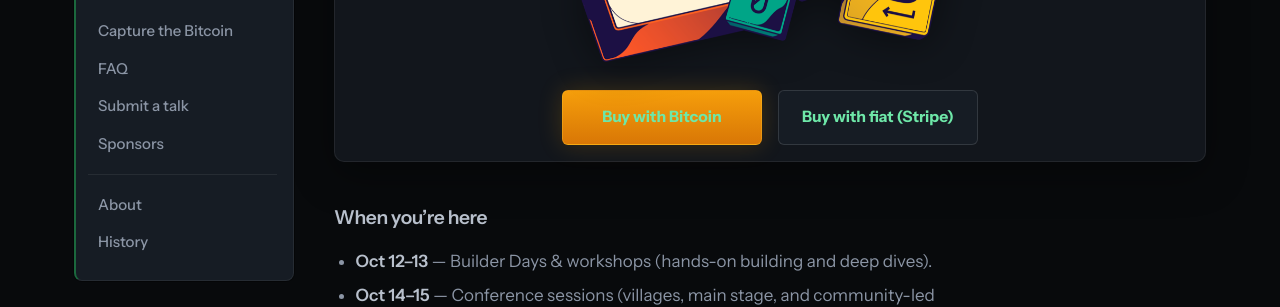
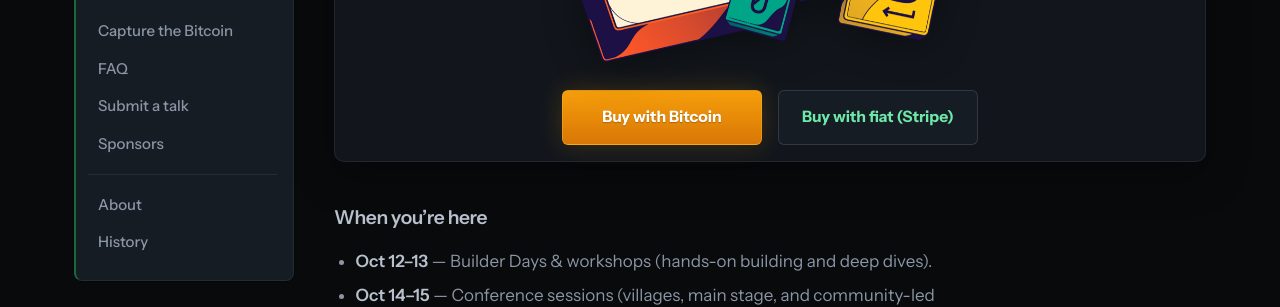
Before and after one commit to TABConf/8.tabconf.com, a Jekyll site: the page built from index.md, in a window 1280 px wide. Shown: the part 304-611 px from the top of the page. Built offline with Jekyll 4.4.1, drawn with Linux system fonts in a browser that asks for light colours.

Commit message:
Update button styles for TABConf 8. Changed button text color to white for better contrast and added text shadow for improved visibility. Ensured link colors match button styles in main content for consistency.

```diff
--- a/assets/css/tabconf.css
+++ b/assets/css/tabconf.css
@@ -468,14 +468,21 @@ body {
 
 .ticket-actions__btn--btc {
   background: linear-gradient(180deg, var(--accent-orange) 0%, var(--accent-orange-dark) 100%);
-  color: #0c0a08;
+  color: #ffffff;
   border: 1px solid rgba(251, 191, 36, 0.35);
   box-shadow: 0 0 24px rgba(245, 158, 11, 0.2);
+  text-shadow: 0 1px 1px rgba(0, 0, 0, 0.25);
 }
 
 .ticket-actions__btn--btc:hover {
   box-shadow: 0 0 32px rgba(245, 158, 11, 0.28);
-  color: #0c0a08;
+  color: #ffffff;
+}
+
+/* Beat .site-main a link color when tickets sit in main content */
+.site-main a.ticket-actions__btn--btc,
+.site-main a.ticket-actions__btn--btc:hover {
+  color: #ffffff;
 }
 
 .ticket-actions__btn--fiat {
```
